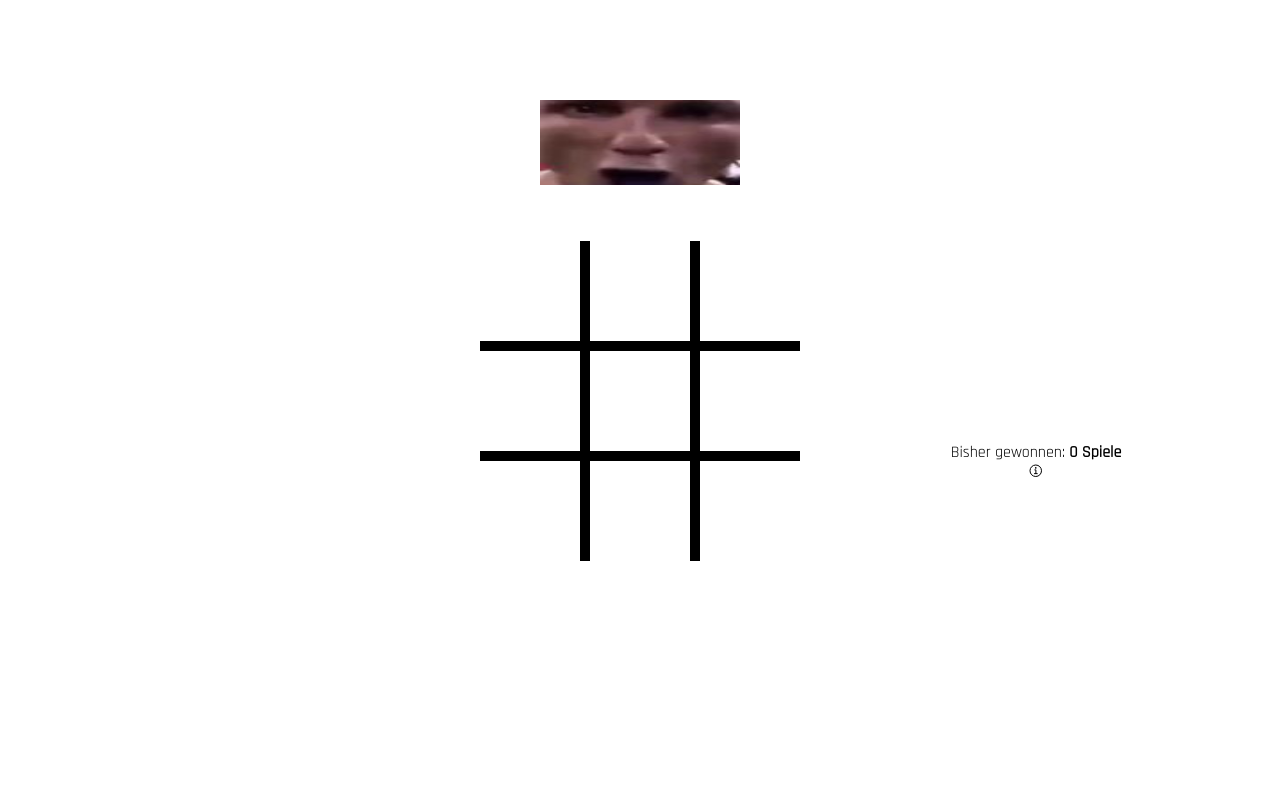
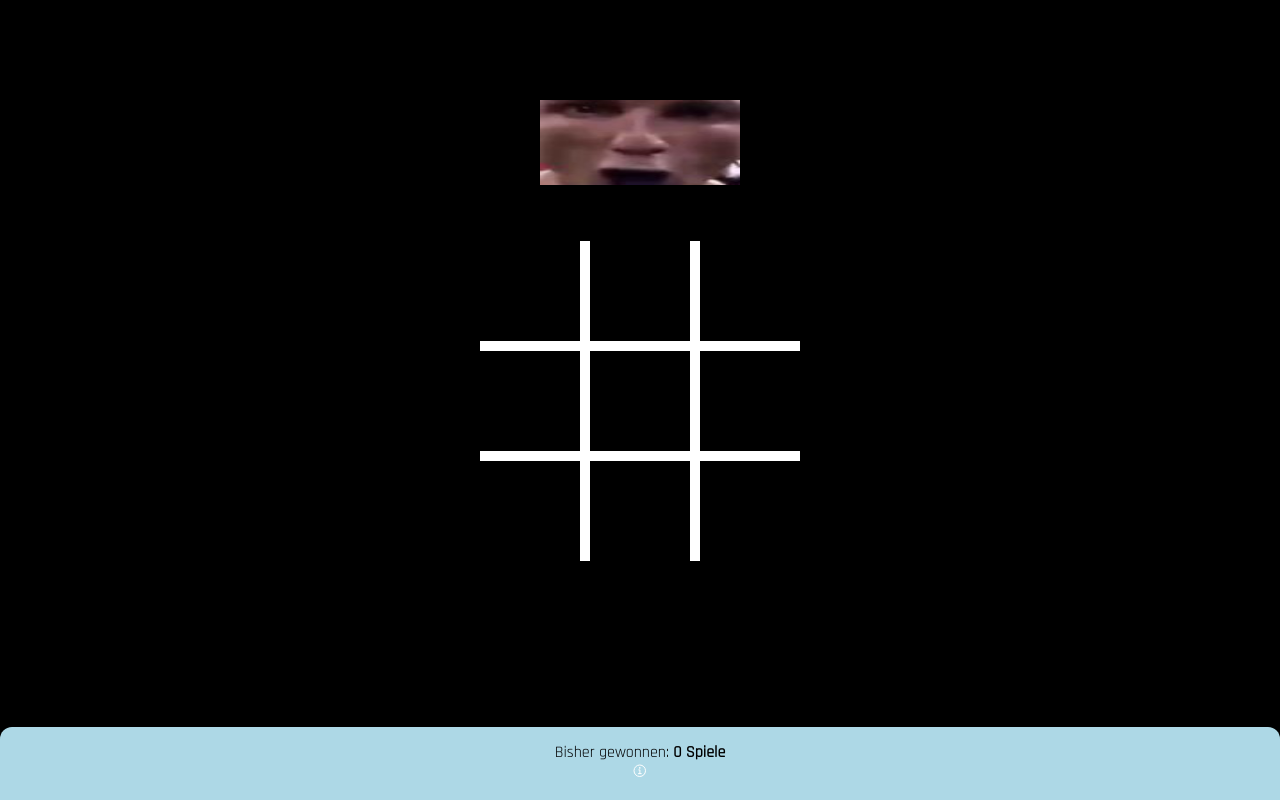
Before and after one commit to levjn/levjn, a plain HTML site: page index.html in a window 1280 px wide. Drawn offline with nearby package versions, Linux system fonts and the light colour scheme.

Commit message:
Add files via upload

```diff
--- a/Style.css
+++ b/Style.css
@@ -1,5 +1,7 @@
 body{
     font-family: 'Rajdhani', sans-serif;
+    background-color: black;
+    color: white;
 }
 
 .container{
@@ -16,7 +18,7 @@ body{
 }
 
 .border-b{
-    border-bottom: 10px solid black;
+    border-bottom: 10px solid white;
 }
 
 .col{
@@ -30,7 +32,7 @@ body{
 }
 
 .border-r{
-    border-right: 10px solid black;
+    border-right: 10px solid white;
 }
 
 .col:hover{
@@ -42,3 +44,26 @@ body{
 }
 
 #icon{margin-bottom: 50px;}
+
+#info {
+    font-size: 30px;
+    position: fixed;
+    left: 10px;
+    bottom: 10px;
+}
+
+.card {
+    background-color: lightblue;
+    padding-top: 15px;
+    padding-bottom: 15px;
+    border-top-left-radius: 12px;
+    border-top-right-radius: 12px;
+    position:fixed;
+    left: 0;
+    bottom: 0;
+    width: 100%;
+}
+
+#status {color: black;}
+
+#wincount {color: black;}
--- a/script.js
+++ b/script.js
@@ -158,3 +158,6 @@ function checkForWinner()
     }
 
 }
+function reset(){
+
+}
```
Also changed, not shown: TicTacToe.html (added, +50 -0 lines).
